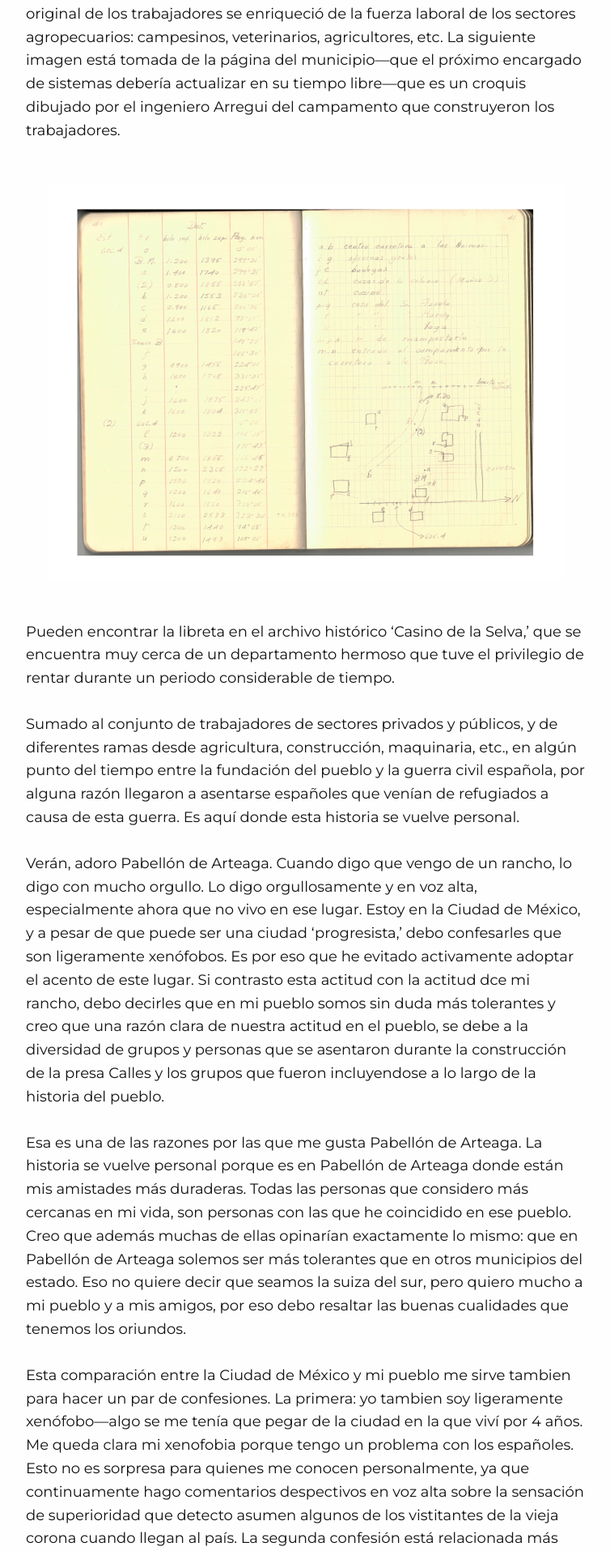
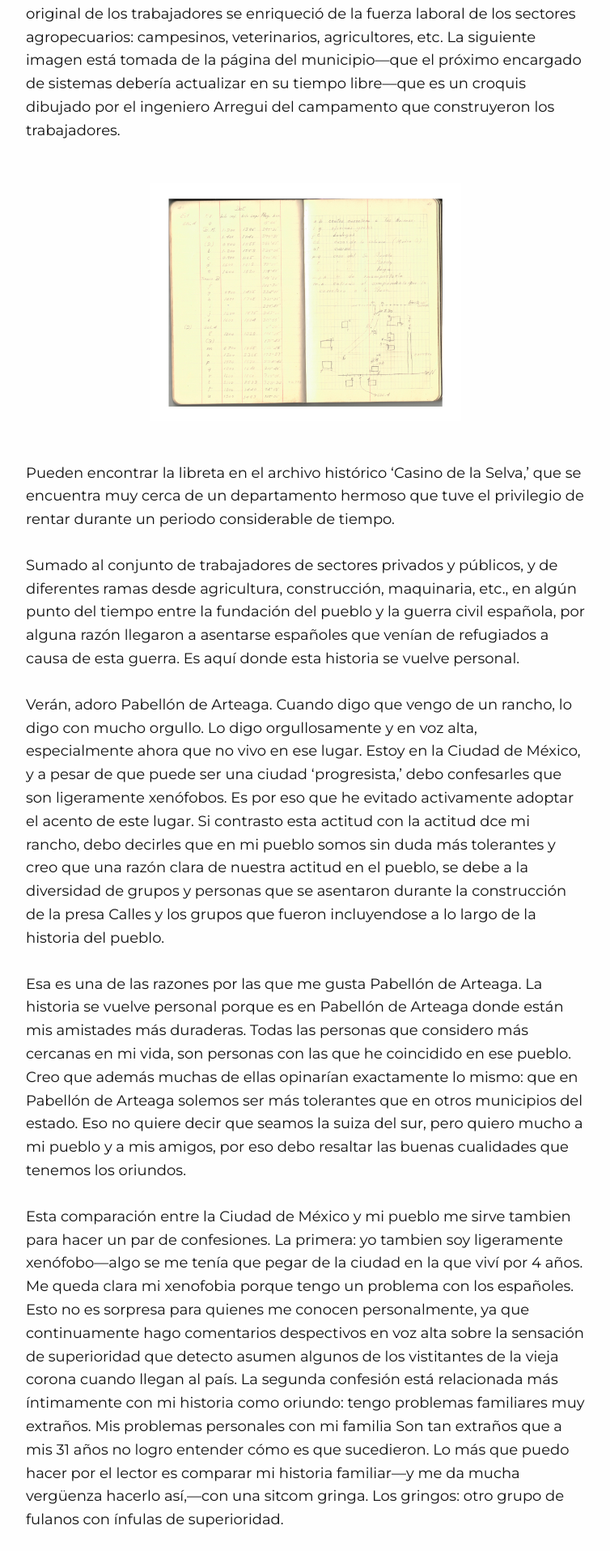
Before and after one commit to Oiuhukt/failosophy, a Jekyll site: the page built from _posts/2026-05-24-pabellondeart.md, in a window 1280 px wide. Shown: the part 1084-2999 px from the top of the page at 81% size, without its empty margins (32-786 px from the left). Built offline with Jekyll 4.4.1, drawn with Linux system fonts in a browser that asks for light colours; some web fonts are replaced.

Commit message:
nuevo post

```diff
--- a/css/tufte.scss
+++ b/css/tufte.scss
@@ -472,10 +472,10 @@ html, body {
 
 .full-page-image {
     display: block;
-    width: 50vw !important;
+    width: 30vw !important;
     height: auto !important;
-    margin-left: calc(-25vw + 50%) !important;
-    margin-right: calc(-25vw + 50%) !important;
+    margin-left: calc(-15vw + 50%) !important;
+    margin-right: calc(-15vw + 50%) !important;
     max-width: none !important;
     margin-top: 2.5rem;
     margin-bottom: 2.5rem;
```
